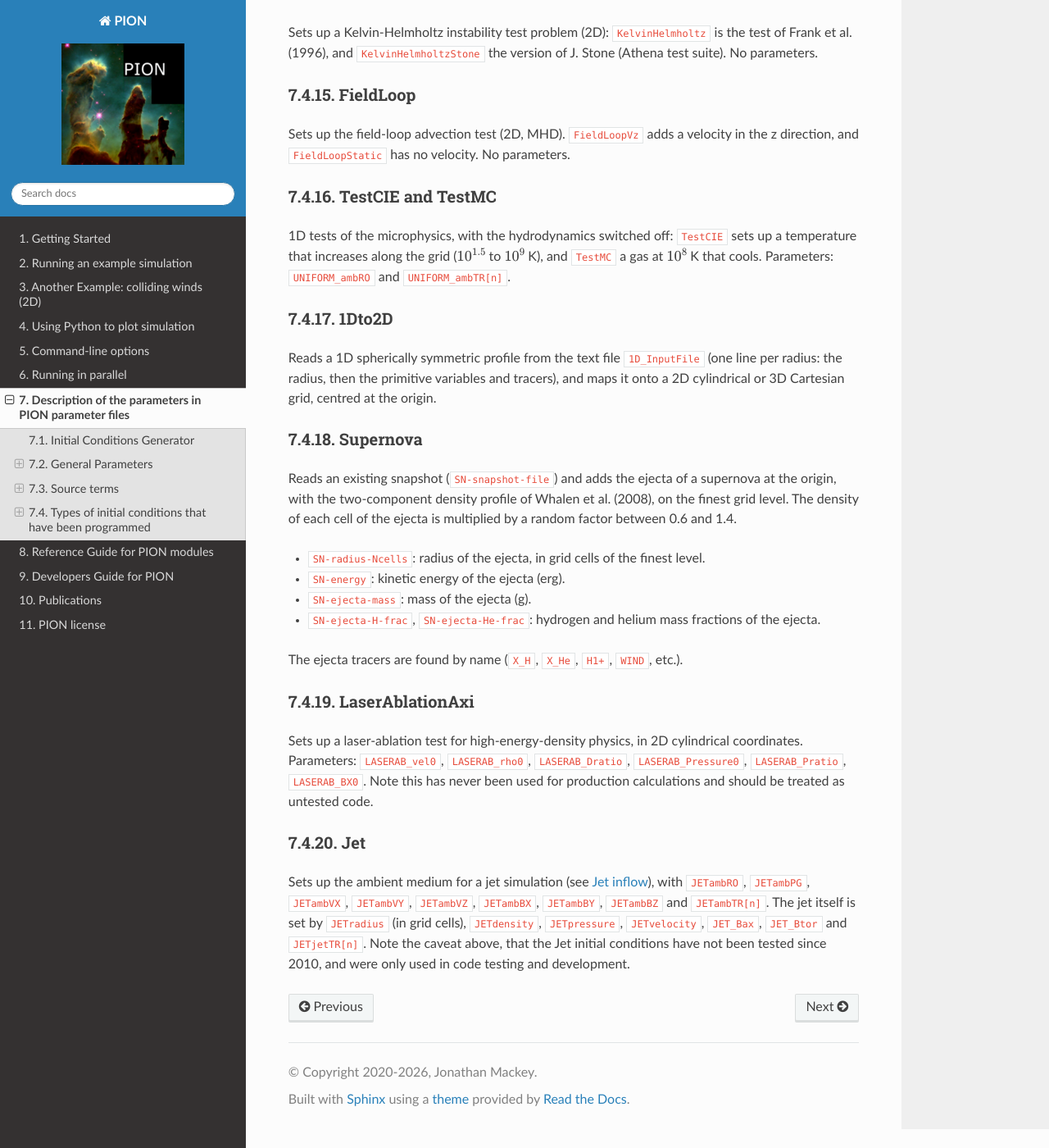
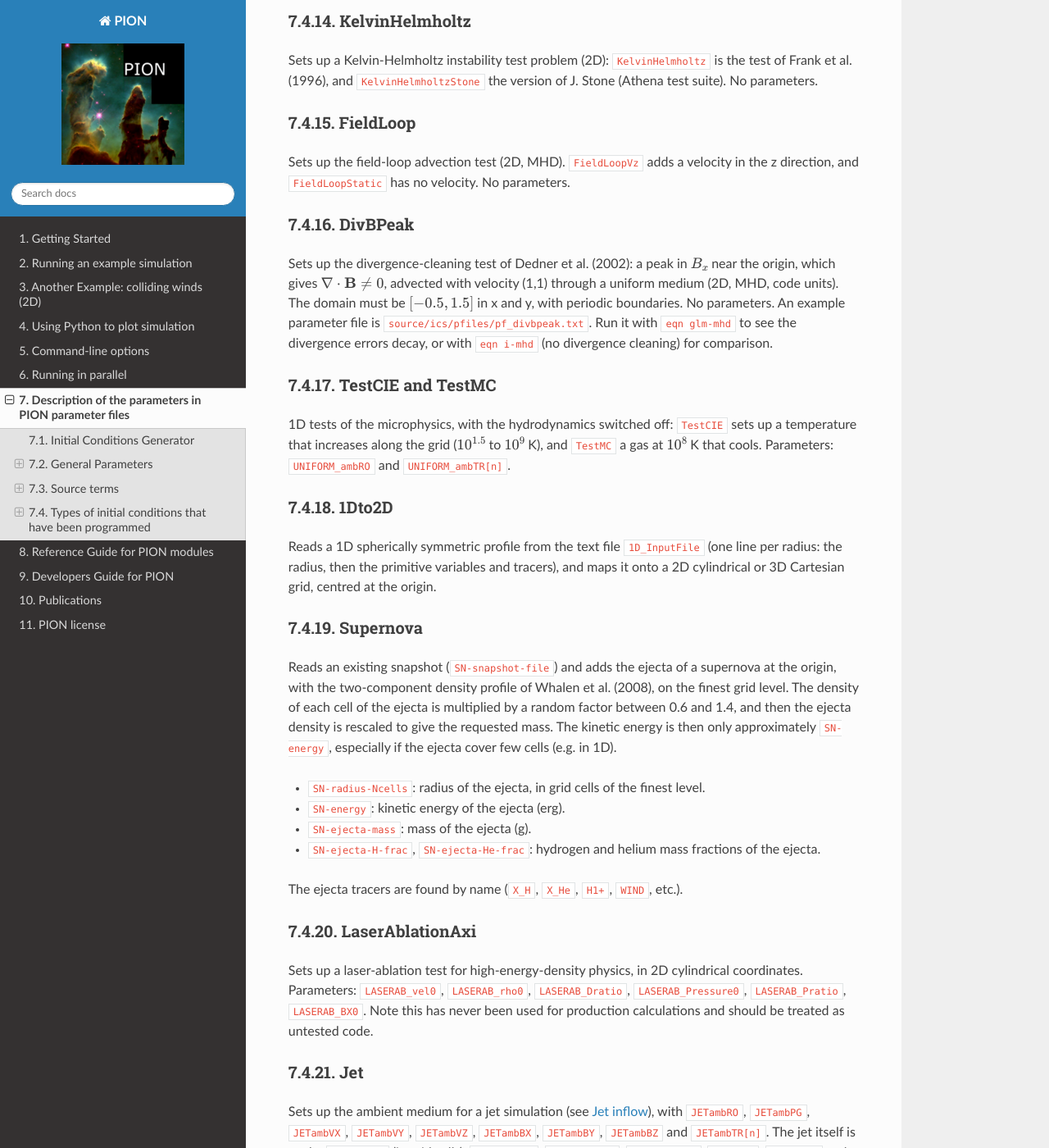
Before and after one commit to jmackey-astro/pion-docs, a Sphinx documentation site: the page built from docs/parameter-file.rst, in a window 1280 px wide and 1400 px high, scrolled down 15240 px. Shown: the whole window at 82% size. Built offline with Sphinx 7.4.7 and the Read the Docs theme 3.1.0, drawn with Linux system fonts in a browser that asks for light colours; some of the changed text lies outside the part shown.

Commit message:
Parameter reference: add DivBPeak, SN mass rescaling; eqn mhd removed
Co-Authored-By: Claude Opus 5.5 <noreply@anthropic.com>

```diff
--- a/docs/parameter-file.rst
+++ b/docs/parameter-file.rst
@@ -29,6 +29,7 @@ Problem (key value)                Location of source file                  Brie
 ``Advection``                      ``basic_tests.cpp``                      Advection of an overdense clump
 ``AdvectSineWave``                 ``basic_tests.cpp``                      Advection of an overdense clump in a sinusoidal
                                                                             velocity field
+``DivBPeak``                       ``basic_tests.cpp``                      Divergence-cleaning test with a peak in Bx
 ``DoubleMachRef``                  ``basic_tests.cpp``                      Double Mach reflection test
 ``FieldLoop``, ``FieldLoopVz``,    ``basic_tests.cpp``                      Advection of a magnetic field loop
 ``FieldLoopStatic``
@@ -707,6 +708,15 @@ FieldLoop
 Sets up the field-loop advection test (2D, MHD).  ``FieldLoopVz`` adds a velocity in the z direction, and ``FieldLoopStatic`` has no velocity.  No parameters.
 
 
+DivBPeak
+-------------------------------------------------------------
+
+Sets up the divergence-cleaning test of Dedner et al. (2002): a peak in :math:`B_x` near the origin, which gives :math:`\nabla\cdot\mathbf{B}\neq0`, advected with velocity (1,1) through a uniform medium (2D, MHD, code units).
+The domain must be :math:`[-0.5,1.5]` in x and y, with periodic boundaries.  No parameters.
+An example parameter file is ``source/ics/pfiles/pf_divbpeak.txt``.
+Run it with ``eqn glm-mhd`` to see the divergence errors decay, or with ``eqn i-mhd`` (no divergence cleaning) for comparison.
+
+
 TestCIE and TestMC
 -------------------------------------------------------------
 
@@ -724,7 +734,8 @@ Supernova
 -------------------------------------------------------------
 
 Reads an existing snapshot (``SN-snapshot-file``) and adds the ejecta of a supernova at the origin, with the two-component density profile of Whalen et al. (2008), on the finest grid level.
-The density of each cell of the ejecta is multiplied by a random factor between 0.6 and 1.4.
+The density of each cell of the ejecta is multiplied by a random factor between 0.6 and 1.4, and then the ejecta density is rescaled to give the requested mass.
+The kinetic energy is then only approximately ``SN-energy``, especially if the ejecta cover few cells (e.g. in 1D).
 
 + ``SN-radius-Ncells``: radius of the ejecta, in grid cells of the finest level.
 + ``SN-energy``: kinetic energy of the ejecta (erg).
```
Also changed, not shown: other parts of docs/parameter-file.rst (+3 -3 lines).
